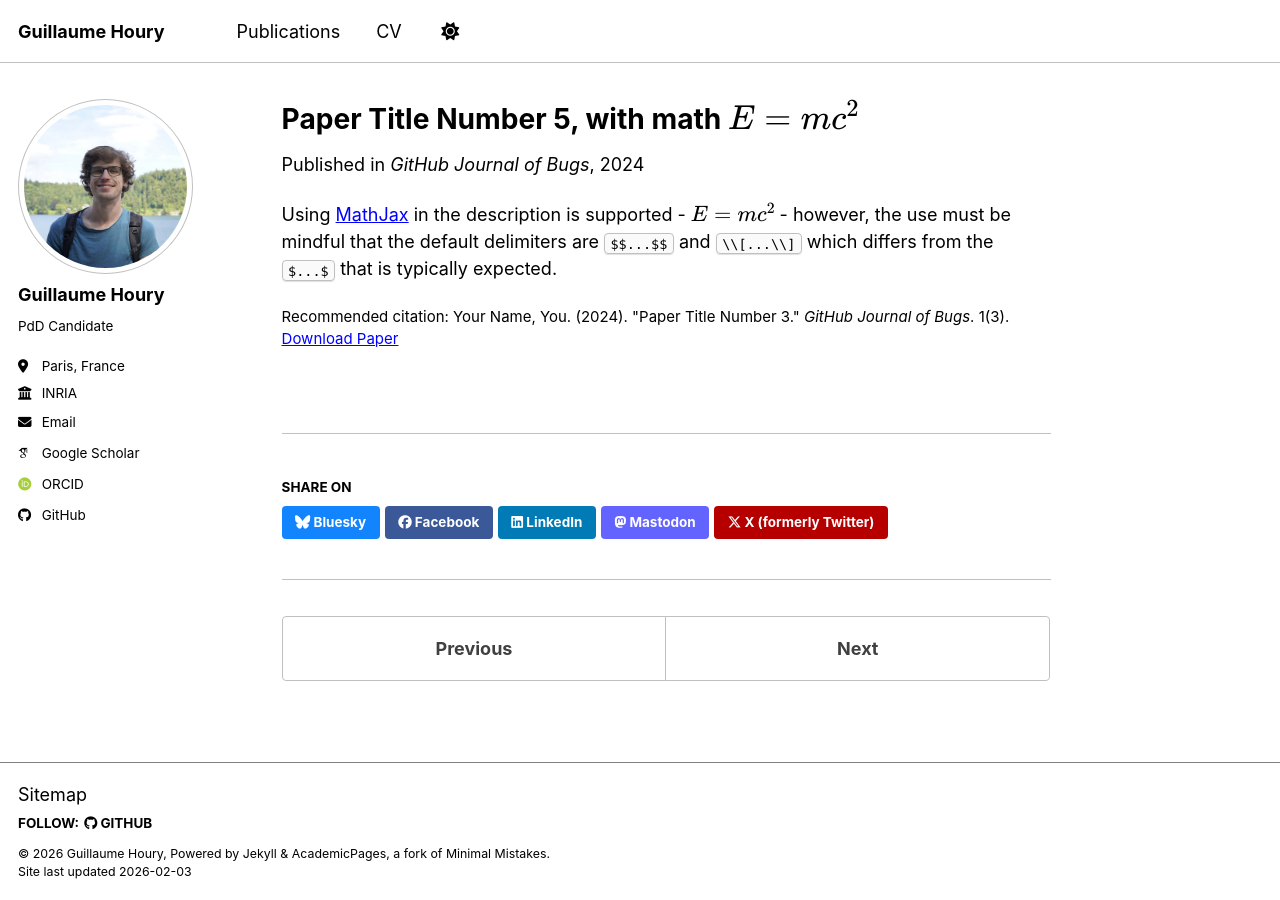
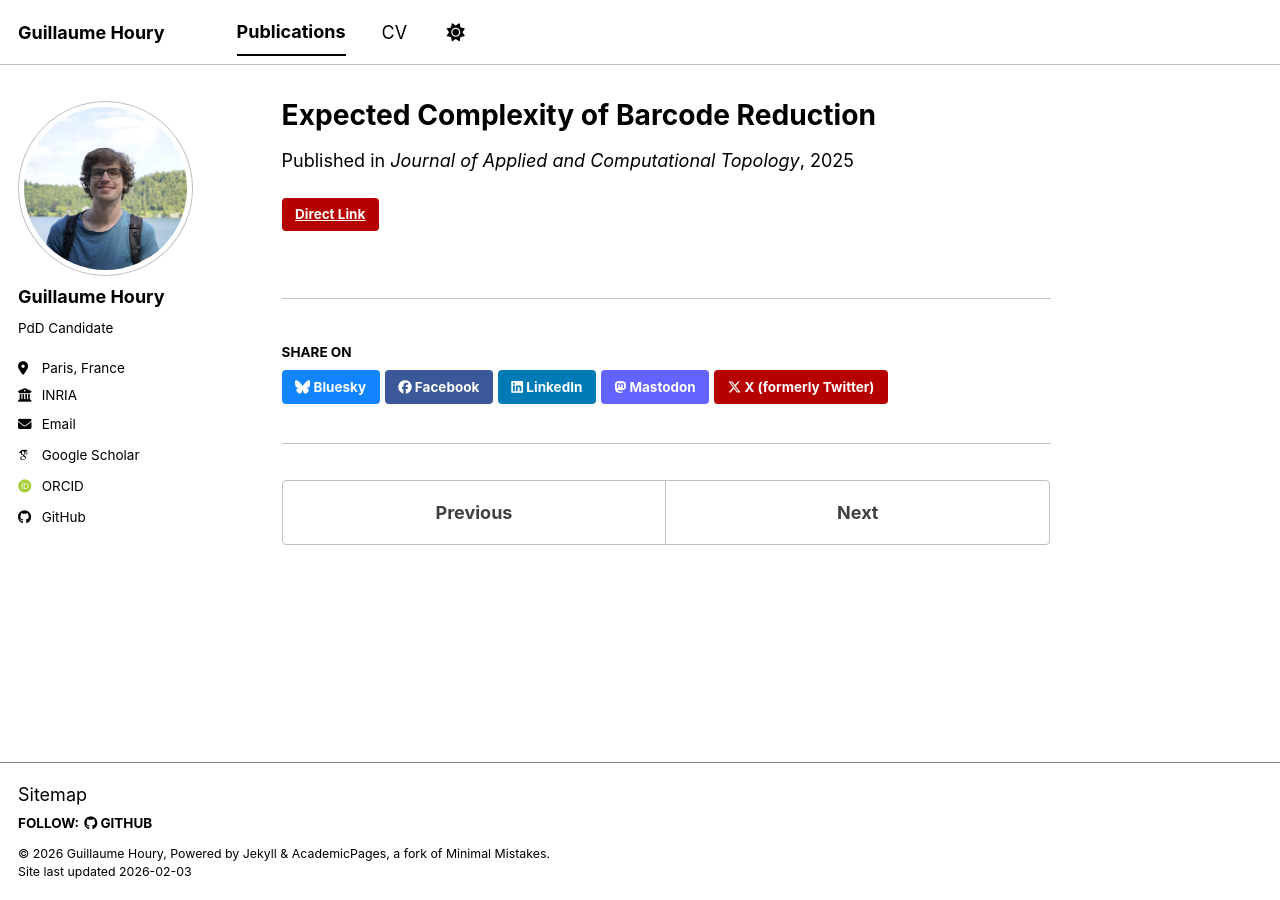
Before and after one commit to guillaumeHoury/guillaumehoury.github.io, a Jekyll site: the page built from _publications/2025-06-08-paper-title-number-5.md, in a window 1280 px wide. Built offline with Jekyll 4.4.1, drawn with Linux system fonts in a browser that asks for light colours; some web fonts are replaced; a script bundle is joined from its source files by our own code; library files that are not in the unit come from our copies.

Commit message:
Update 2025-06-08-paper-title-number-5.md

```diff
--- a/_publications/2025-06-08-paper-title-number-5.md
+++ b/_publications/2025-06-08-paper-title-number-5.md
@@ -1,13 +1,10 @@
 ---
-title: "Paper Title Number 5, with math $$E=mc^2$$"
+title: "Expected Complexity of Barcode Reduction"
 collection: publications
-category: conferences
-permalink: /publication/2024-02-17-paper-title-number-4
-excerpt: 'This paper is about a famous math equation, $$E=mc^2$$'
-date: 2024-02-17
-venue: 'GitHub Journal of Bugs'
-paperurl: 'https://academicpages.github.io/files/paper3.pdf'
-citation: 'Your Name, You. (2024). &quot;Paper Title Number 3.&quot; <i>GitHub Journal of Bugs</i>. 1(3).'
+category: manuscripts
+date: 2025-11-25
+venue: 'Journal of Applied and Computational Topology'
+authors: 'B. Giunti, G. Houry, M. Kerber, M. Söls'
+link: 'https://link.springer.com/article/10.1007/s41468-025-00218-8'
+paperurl: 'https://guillaumehoury.github.io/files/2025_Expected_Complexity_of_Persistence_Barcode.pdf'
 ---
-
-Using [MathJax](https://www.mathjax.org/) in the description is supported - $$E=mc^2$$ - however, the use must be mindful that the default delimiters are `$$...$$` and `\\[...\\]` which differs from the `$...$` that is typically expected.
```
